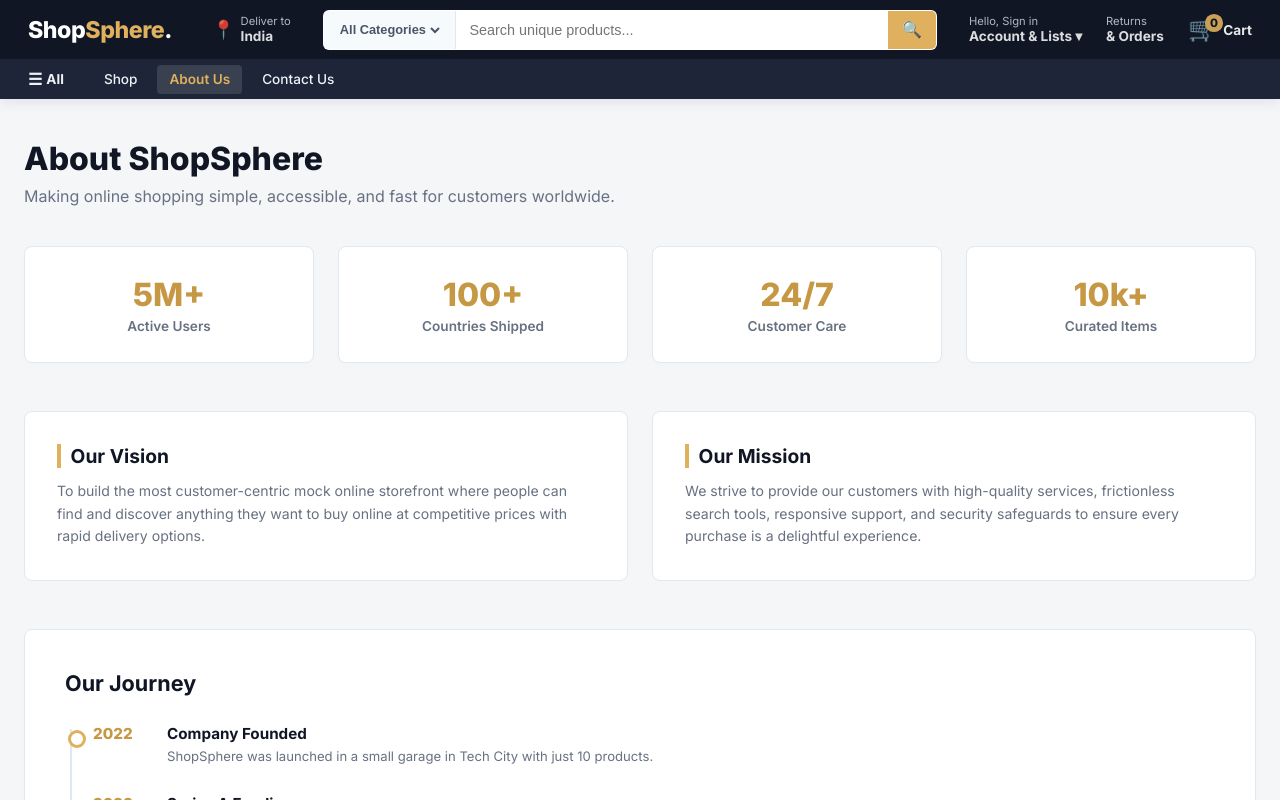
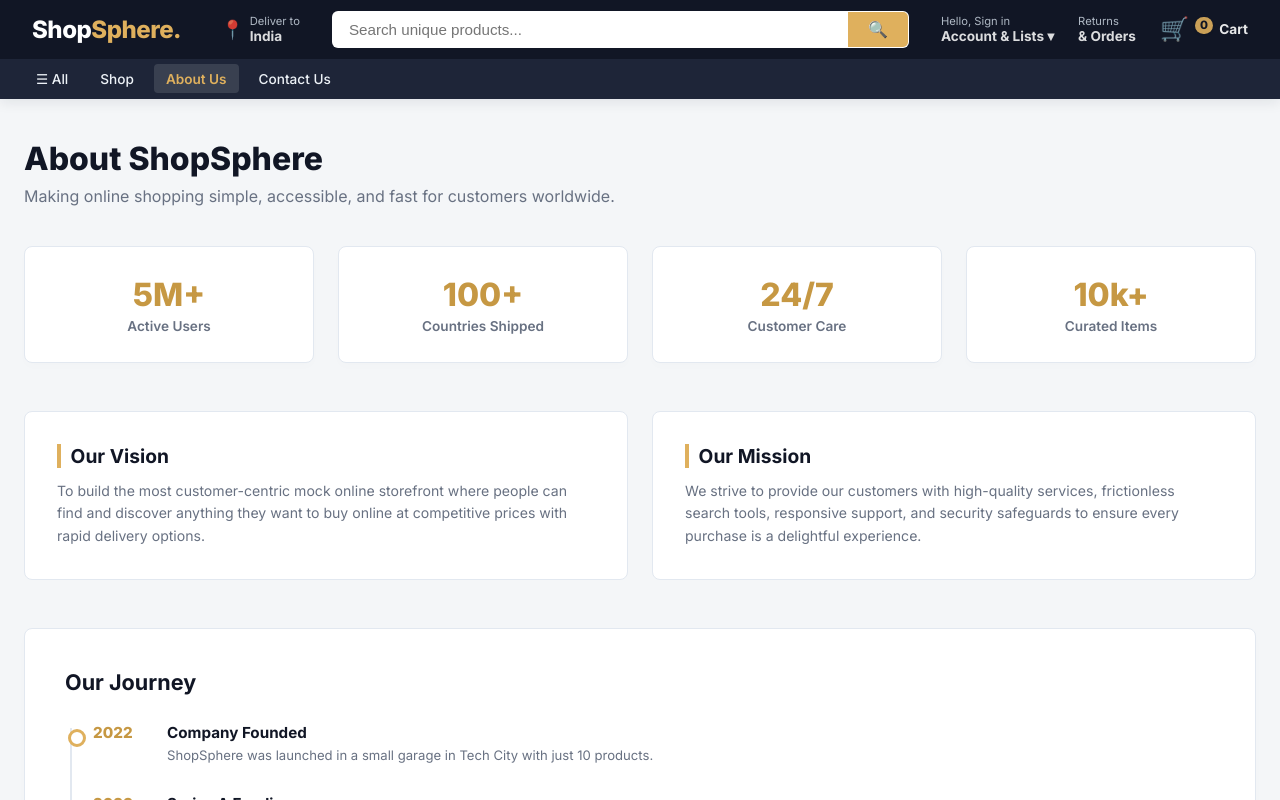
Before and after one commit to Abishek-230606/Shop-Sphere, a React (Create React App) app: page /about in a window 1280 px wide. Shown: the top 800 px of the page. Built offline with nearby package versions, Linux system fonts and the light colour scheme.

Commit message:
i have made the search bar as minimal functional search bar where it can search the product which are inserted in the list of products

```diff
--- a/src/components/Navbar.css
+++ b/src/components/Navbar.css
@@ -1,39 +1,37 @@
-/* Site Header wrapper */
-.site-header {
+.site-navbar {
+  background-color: var(--primary-brand); /* Matches the deep primary brand shade (#111625) */
+  color: #ffffff;
   position: sticky;
   top: 0;
   z-index: 100;
-  display: flex;
-  flex-direction: column;
   box-shadow: 0 4px 12px rgba(17, 22, 37, 0.08);
 }
 
-/* Main Navbar */
-.site-navbar {
+/* ── Top bar ── */
+.site-navbar__top {
   background-color: var(--primary-brand);
-  color: #ffffff;
-  padding: 0.6rem 1.25rem;
+  padding: 0.6rem 0;
 }
 
-.site-navbar__inner {
+.site-navbar__top-inner {
   max-width: var(--max-width);
   margin: 0 auto;
+  padding: 0 1.5rem;
   display: flex;
   align-items: center;
   gap: 1.5rem;
 }
 
-/* Brand Logo */
+/* Brand */
 .site-navbar__brand {
-  display: flex;
-  align-items: baseline;
-  font-size: 1.45rem;
+  text-decoration: none;
+  font-size: 1.5rem;
   font-weight: 800;
-  text-decoration: none;
+  white-space: nowrap;
+  padding: 0.3rem 0.5rem;
+  border-radius: var(--border-radius);
+  transition: opacity var(--transition-fast);
   letter-spacing: -0.02em;
-  padding: 0.3rem 0.5rem;
-  border-radius: 4px;
-  transition: opacity var(--transition-fast);
 }
 
 .site-navbar__brand:hover {
@@ -41,261 +39,150 @@
   text-decoration: none;
 }
 
-.site-navbar__brand-shop {
+.brand-shop {
   color: #ffffff;
 }
 
-.site-navbar__brand-sphere {
+.brand-sphere {
+  color: var(--accent-gold); /* Warm premium gold accent (#dfb05d) */
+}
+
+.brand-dot {
   color: var(--accent-gold);
 }
 
-.site-navbar__brand-dot {
-  color: #ffffff;
-}
-
-/* Location Indicator */
-.navbar-delivery {
+/* Deliver to */
+.site-navbar__deliver {
   display: flex;
   align-items: center;
   gap: 0.35rem;
+  white-space: nowrap;
   padding: 0.3rem 0.5rem;
+  border-radius: var(--border-radius);
   cursor: pointer;
   opacity: 0.85;
   transition: opacity var(--transition-fast);
 }
 
-.navbar-delivery:hover {
+.site-navbar__deliver:hover {
   opacity: 1;
 }
 
-.navbar-delivery__icon {
+.deliver-icon {
   font-size: 1.15rem;
 }
 
-.navbar-delivery__text {
-  display: flex;
-  flex-direction: column;
+.deliver-top {
+  display: block;
+  font-size: 0.7rem;
+  color: #cbd5e0;
 }
 
-.navbar-delivery__line1 {
-  font-size: 0.7rem;
-  color: #cbd5e0;
-  line-height: 1.2;
-}
-
-.navbar-delivery__line2 {
+.deliver-bottom {
+  display: block;
   font-size: 0.85rem;
   font-weight: 700;
   color: #ffffff;
 }
 
-/* Search Bar */
-.navbar-search {
+/* Search */
+.site-navbar__search {
+  flex: 1;
+  min-width: 0;
+}
+
+.search-inner {
   display: flex;
-  flex: 1;
-  height: 2.5rem;
   border-radius: var(--border-radius);
   overflow: hidden;
+  border: 1px solid rgba(255, 255, 255, 0.1);
   background-color: #ffffff;
-  border: 1px solid rgba(255, 255, 255, 0.1);
   transition: border-color var(--transition-fast), box-shadow var(--transition-fast);
 }
 
-.navbar-search:focus-within {
+.search-inner:focus-within {
   border-color: var(--accent-gold);
   box-shadow: 0 0 0 3px rgba(223, 176, 93, 0.2);
 }
 
-.navbar-search__select-wrapper {
-  background-color: #f7fafc;
-  border-right: 1px solid #e2e8f0;
-  display: flex;
-  align-items: center;
-  padding: 0 0.75rem;
+.search-input {
+  flex: 1;
+  padding: 0.55rem 1rem;
+  font-size: 0.95rem;
+  border: none;
+  outline: none;
+  color: var(--text-main);
+  background-color: #ffffff;
+  min-width: 0;
 }
 
-.navbar-search__select {
-  background: transparent;
-  border: none;
-  font-size: 0.8rem;
-  color: #4a5568;
-  height: 100%;
-  cursor: pointer;
-  outline: none;
-  font-weight: 600;
-}
-
-.navbar-search__input {
-  flex: 1;
-  border: none;
-  padding: 0 0.85rem;
-  font-size: 0.9rem;
-  outline: none;
-  color: var(--text-main);
-}
-
-.navbar-search__button {
+.search-btn {
   background-color: var(--accent-gold);
   border: none;
-  width: 3rem;
+  padding: 0 1.25rem;
+  font-size: 1rem;
+  cursor: pointer;
+  transition: background-color var(--transition-fast);
   display: flex;
   align-items: center;
   justify-content: center;
-  cursor: pointer;
-  font-size: 1rem;
-  transition: background-color var(--transition-fast);
 }
 
-.navbar-search__button:hover {
+.search-btn:hover {
   background-color: var(--accent-gold-dark);
 }
 
-/* Right Menu Navigation Items */
-.navbar-right-menus {
+/* Right actions */
+.site-navbar__actions {
   display: flex;
   align-items: center;
   gap: 0.5rem;
+  white-space: nowrap;
 }
 
-.navbar-menu-item {
+.nav-action {
   display: flex;
   flex-direction: column;
-  justify-content: center;
   padding: 0.3rem 0.5rem;
+  border-radius: var(--border-radius);
   cursor: pointer;
-  position: relative;
   opacity: 0.85;
   transition: opacity var(--transition-fast);
 }
 
-.navbar-menu-item:hover {
+.nav-action:hover {
   opacity: 1;
 }
 
-.navbar-menu-item__line1 {
+.nav-action__top {
   font-size: 0.7rem;
   color: #cbd5e0;
-  line-height: 1.2;
 }
 
-.navbar-menu-item__line2 {
+.nav-action__bottom {
   font-size: 0.85rem;
   font-weight: 700;
   color: #ffffff;
 }
 
-/* Account Dropdown Menu Styling */
-.dropdown-trigger {
-  position: relative;
-}
-
-.navbar-dropdown-content {
-  display: none;
-  position: absolute;
-  top: 100%;
-  right: 0;
-  background-color: #ffffff;
-  border-radius: var(--border-radius);
-  box-shadow: 0 10px 25px rgba(0, 0, 0, 0.1);
-  z-index: 120;
-  margin-top: 0.5rem;
-  color: var(--text-main);
-  animation: fadeIn 0.2s cubic-bezier(0.16, 1, 0.3, 1);
-  border: 1px solid var(--border-color);
-}
-
-.dropdown-trigger:hover .navbar-dropdown-content {
-  display: block;
-}
-
-.accounts-dropdown {
-  width: 380px;
-  padding: 1.25rem;
-  right: -20px;
-}
-
-.accounts-dropdown__box {
-  display: flex;
-  flex-direction: column;
-  align-items: center;
-}
-
-.sign-in-btn {
-  width: 70%;
-  text-align: center;
-  padding: 0.5rem 0;
-  margin-bottom: 0.6rem;
-}
-
-.new-customer-text {
-  font-size: 0.78rem;
-  color: var(--text-muted);
-}
-
-.new-customer-text a {
-  color: #2b6cb0;
-}
-
-.dropdown-divider {
-  width: 100%;
-  border: 0;
-  border-top: 1px solid var(--border-color);
-  margin: 1rem 0;
-}
-
-.dropdown-lists-section {
-  display: grid;
-  grid-template-columns: 1fr 1fr;
-  gap: 1.25rem;
-  width: 100%;
-  text-align: left;
-}
-
-.dropdown-list-column h4 {
-  font-size: 0.85rem;
-  font-weight: 700;
-  margin-bottom: 0.5rem;
-  color: var(--text-main);
-}
-
-.dropdown-list-column a {
-  display: block;
-  font-size: 0.78rem;
-  color: var(--text-muted);
-  margin-bottom: 0.4rem;
-  text-decoration: none;
-}
-
-.dropdown-list-column a:hover {
-  color: #2b6cb0;
-  text-decoration: underline;
-}
-
-/* Shopping Cart Wrapper */
-.navbar-cart-wrapper {
-  position: relative;
-}
-
+/* Mini cart */
 .mini-cart {
   display: flex;
   align-items: center;
   gap: 0.4rem;
-  padding: 0.3rem 0.5rem;
   text-decoration: none;
   color: #ffffff;
+  padding: 0.3rem 0.5rem;
+  border-radius: var(--border-radius);
   opacity: 0.9;
   transition: opacity var(--transition-fast);
+  white-space: nowrap;
 }
 
 .mini-cart:hover {
   opacity: 1;
+  color: #ffffff;
   text-decoration: none;
-}
-
-.mini-cart__icon-container {
-  position: relative;
-  display: flex;
-  align-items: center;
 }
 
 .mini-cart__icon {
@@ -304,20 +191,19 @@
 }
 
 .mini-cart__count {
-  position: absolute;
-  top: -4px;
-  right: -6px;
   background-color: var(--accent-gold);
   color: var(--primary-brand);
   min-width: 1.1rem;
   height: 1.1rem;
   border-radius: 50%;
-  display: flex;
+  display: inline-flex;
   align-items: center;
   justify-content: center;
   font-size: 0.72rem;
   font-weight: 800;
   box-shadow: 0 1px 3px rgba(0, 0, 0, 0.15);
+  position: relative;
+  top: -4px;
 }
 
 .mini-cart__label {
@@ -325,239 +211,77 @@
   font-weight: 700;
 }
 
-/* Mini Cart Dropdown Panel */
-.mini-cart-dropdown {
-  position: absolute;
-  top: 100%;
-  right: 0;
-  width: 320px;
-  background-color: #ffffff;
-  border: 1px solid var(--border-color);
-  border-radius: var(--border-radius);
-  box-shadow: 0 10px 25px rgba(0, 0, 0, 0.1);
-  margin-top: 0.5rem;
-  padding: 1rem;
-  z-index: 150;
-  color: var(--text-main);
-  animation: slideDown 0.2s cubic-bezier(0.16, 1, 0.3, 1);
-}
-
-.mini-cart-dropdown::before {
-  content: '';
-  position: absolute;
-  top: -6px;
-  right: 25px;
-  width: 12px;
-  height: 12px;
-  background: white;
-  transform: rotate(45deg);
-  border-left: 1px solid var(--border-color);
-  border-top: 1px solid var(--border-color);
-}
-
-.mini-cart-dropdown__header {
-  border-bottom: 1px solid var(--border-color);
-  padding-bottom: 0.5rem;
-  margin-bottom: 0.75rem;
-}
-
-.mini-cart-dropdown__header h3 {
-  font-size: 0.9rem;
-  font-weight: 700;
-}
-
-.mini-cart-dropdown__items {
-  max-height: 220px;
-  overflow-y: auto;
-  margin-bottom: 1rem;
-}
-
-.mini-cart-item {
-  display: flex;
-  gap: 0.75rem;
-  padding: 0.5rem 0;
-  border-bottom: 1px solid #f7f9fa;
-}
-
-.mini-cart-item:last-child {
-  border-bottom: none;
-}
-
-.mini-cart-item__img {
-  width: 50px;
-  height: 50px;
-  object-fit: cover;
-  border-radius: 4px;
-  border: 1px solid var(--border-color);
-}
-
-.mini-cart-item__details {
-  flex: 1;
-  display: flex;
-  flex-direction: column;
-  justify-content: space-between;
-}
-
-.mini-cart-item__title {
-  font-size: 0.78rem;
-  font-weight: 600;
-  color: var(--text-main);
-  line-height: 1.3;
-  display: -webkit-box;
-  -webkit-line-clamp: 2;
-  -webkit-box-orient: vertical;
-  overflow: hidden;
-}
-
-.mini-cart-item__category {
-  font-size: 0.68rem;
-  color: var(--text-muted);
-}
-
-.mini-cart-item__price-qty {
-  display: flex;
-  justify-content: space-between;
-  align-items: center;
-  font-size: 0.75rem;
-}
-
-.mini-cart-item__price {
-  font-weight: 700;
-  color: #c53030;
-}
-
-.mini-cart-dropdown__footer {
-  border-top: 1px solid var(--border-color);
-  padding-top: 0.75rem;
-}
-
-.mini-cart-dropdown__subtotal {
-  display: flex;
-  justify-content: space-between;
-  font-size: 0.85rem;
-  margin-bottom: 0.8rem;
-}
-
-.subtotal-price {
-  font-size: 0.95rem;
-  color: #c53030;
-  font-weight: 700;
-}
-
-.mini-cart-dropdown__actions {
-  display: flex;
-  flex-direction: column;
-  gap: 0.5rem;
-}
-
-.cart-btn-full {
-  display: block;
-  text-align: center;
-  font-size: 0.82rem;
-  padding: 0.5rem 0;
-}
-
-/* Secondary Sub-Navbar Styling (Slightly lighter Indigo) */
-.site-subnav {
-  background-color: #1e2538;
-  color: #ffffff;
-  padding: 0 1rem;
+/* ── Bottom nav bar ── */
+.site-navbar__bottom {
+  background-color: #1e2538; /* Matches the secondary sub-nav background */
+  padding: 0;
   height: 2.5rem;
   display: flex;
   align-items: center;
 }
 
-.site-subnav__inner {
+.site-navbar__bottom-inner {
   max-width: var(--max-width);
+  margin: 0 auto;
+  padding: 0 1.5rem;
   width: 100%;
-  margin: 0 auto;
 }
 
-.site-subnav__links {
-  list-style: none;
+.site-navbar__links {
   display: flex;
   align-items: center;
   gap: 0.5rem;
+  list-style: none;
+  margin: 0;
+  padding: 0;
 }
 
-.subnav-link, .subnav-link-all {
+.site-navbar__link {
+  display: block;
   color: #edf2f7;
+  text-decoration: none;
   font-size: 0.85rem;
   font-weight: 500;
-  text-decoration: none;
   padding: 0.4rem 0.75rem;
   border-radius: 4px;
-  display: flex;
-  align-items: center;
-  gap: 0.25rem;
   transition: background-color var(--transition-fast), color var(--transition-fast);
+  white-space: nowrap;
 }
 
-.subnav-link:hover, .subnav-link-all:hover {
+.site-navbar__link:hover {
   background-color: rgba(255, 255, 255, 0.08);
   color: #ffffff;
   text-decoration: none;
 }
 
-.subnav-link.active {
+.site-navbar__link.active {
   background-color: rgba(255, 255, 255, 0.12);
   color: var(--accent-gold);
   font-weight: 600;
 }
 
-.subnav-all-menu {
-  margin-right: 0.5rem;
-}
-
-.subnav-link-all {
-  font-weight: 700;
-}
-
-.hamburger-icon {
-  font-size: 1rem;
-}
-
-/* Animations */
-@keyframes fadeIn {
-  from { opacity: 0; transform: translateY(5px); }
-  to { opacity: 1; transform: translateY(0); }
-}
-
-@keyframes slideDown {
-  from { opacity: 0; transform: translateY(-10px); }
-  to { opacity: 1; transform: translateY(0); }
-}
-
-/* Responsive Breakpoints */
+/* ── Responsive ── */
 @media (max-width: 900px) {
-  .navbar-delivery {
+  .site-navbar__deliver {
     display: none;
   }
 }
 
 @media (max-width: 768px) {
-  .site-navbar__inner {
+  .site-navbar__top-inner {
     flex-wrap: wrap;
     gap: 0.75rem;
   }
 
-  .navbar-search {
+  .site-navbar__search {
     order: 3;
     width: 100%;
-    flex-basis: 100%;
   }
 
-  .navbar-right-menus {
-    margin-left: auto;
+  .nav-action {
+    display: none;
   }
 
-  .accounts-dropdown {
-    width: 320px;
-    right: -50px;
-  }
-}
-
-@media (max-width: 480px) {
   .mini-cart__label {
     display: none;
   }
--- a/src/components/Navbar.js
+++ b/src/components/Navbar.js
@@ -1,173 +1,128 @@
 import React, { useState } from 'react';
-import { NavLink, Link } from 'react-router-dom';
+import { NavLink, useNavigate } from 'react-router-dom';
 import './Navbar.css';
 
-function Navbar() {
-  const [searchCategory, setSearchCategory] = useState('All');
-  const [searchQuery, setSearchQuery] = useState('');
-  const [showMiniCart, setShowMiniCart] = useState(false);
+function Navbar({ cartCount = 0 }) {
+  const [searchTerm, setSearchTerm] = useState('');
+  const navigate = useNavigate();
 
-  // Mock cart items for the mini-cart demonstration
-  const mockCartItems = [];
-  const cartItemsCount = mockCartItems.reduce((acc, item) => acc + item.quantity, 0);
-  const cartSubtotal = mockCartItems.reduce((acc, item) => acc + item.price * item.quantity, 0).toFixed(2);
-
-  const handleSearchSubmit = (e) => {
+  function handleSearch(e) {
     e.preventDefault();
-    console.log(`Searching for "${searchQuery}" in category "${searchCategory}"`);
-  };
+    if (searchTerm.trim()) {
+      navigate(`/shop?search=${encodeURIComponent(searchTerm.trim())}`);
+    } else {
+      navigate('/shop');
+    }
+  }
 
   return (
-    <header className="site-header">
-      {/* Main Navbar */}
     <nav className="site-navbar">
-        <div className="site-navbar__inner">
-          {/* Logo */}
-          <Link to="/" className="site-navbar__brand" aria-label="ShopSphere Home">
-            <span className="site-navbar__brand-shop">Shop</span>
-            <span className="site-navbar__brand-sphere">Sphere</span>
-            <span className="site-navbar__brand-dot">.</span>
-          </Link>
+      {/* Top bar */}
+      <div className="site-navbar__top">
+        <div className="site-navbar__top-inner">
 
-          {/* Delivery Location Mock */}
-          <div className="navbar-delivery">
-            <div className="navbar-delivery__icon">📍</div>
-            <div className="navbar-delivery__text">
-              <span className="navbar-delivery__line1">Deliver to</span>
-              <span className="navbar-delivery__line2">India</span>
+          {/* Brand */}
+          <NavLink to="/" className="site-navbar__brand">
+            <span className="brand-shop">Shop</span>
+            <span className="brand-sphere">Sphere</span>
+            <span className="brand-dot">.</span>
+          </NavLink>
+
+          {/* Deliver to */}
+          <div className="site-navbar__deliver">
+            <span className="deliver-icon">📍</span>
+            <div>
+              <span className="deliver-top">Deliver to</span>
+              <span className="deliver-bottom">India</span>
             </div>
           </div>
 
-          {/* Search Bar */}
-          <form className="navbar-search" onSubmit={handleSearchSubmit}>
-            <div className="navbar-search__select-wrapper">
-              <select
-                value={searchCategory}
-                onChange={(e) => setSearchCategory(e.target.value)}
-                className="navbar-search__select"
-                aria-label="Search category"
-              >
-                <option value="All">All Categories</option>
-                <option value="Electronics">Electronics</option>
-                <option value="Fashion">Fashion</option>
-                <option value="Home & Kitchen">Home</option>
-                <option value="Sports">Sports</option>
-              </select>
-            </div>
+          {/* Search */}
+          <form className="site-navbar__search" onSubmit={handleSearch}>
+            <div className="search-inner" style={{ position: 'relative' }}>
               <input
                 type="text"
+                className="search-input"
                 placeholder="Search unique products..."
-              value={searchQuery}
-              onChange={(e) => setSearchQuery(e.target.value)}
-              className="navbar-search__input"
-              aria-label="Search items"
+                value={searchTerm}
+                onChange={(e) => setSearchTerm(e.target.value)}
+                aria-label="Search products"
+                style={{ paddingRight: '2.5rem' }}
               />
-            <button type="submit" className="navbar-search__button" aria-label="Submit search">
+              {searchTerm && (
+                <button
+                  type="button"
+                  onClick={() => {
+                    setSearchTerm('');
+                    navigate('/shop');
+                  }}
+                  className="search-clear-btn"
+                  aria-label="Clear search"
+                  style={{
+                    position: 'absolute',
+                    right: '4.50rem',
+                    top: '50%',
+                    transform: 'translateY(-50%)',
+                    background: 'none',
+                    border: 'none',
+                    fontSize: '0.95rem',
+                    color: 'var(--text-muted)',
+                    cursor: 'pointer',
+                    display: 'flex',
+                    alignItems: 'center',
+                    justifyContent: 'center',
+                    padding: '0.2rem'
+                  }}
+                >
+                  ✕
+                </button>
+              )}
+              <button type="submit" className="search-btn" aria-label="Search">
                 🔍
               </button>
+            </div>
           </form>
 
-          {/* Accounts & Orders */}
-          <div className="navbar-right-menus">
-            <div className="navbar-menu-item dropdown-trigger">
-              <span className="navbar-menu-item__line1">Hello, Sign in</span>
-              <span className="navbar-menu-item__line2">Account & Lists ▾</span>
-              <div className="navbar-dropdown-content accounts-dropdown">
-                <div className="accounts-dropdown__box">
-                  <button className="btn-premium-primary sign-in-btn">Sign in</button>
-                  <p className="new-customer-text">New customer? <a href="#register">Start here.</a></p>
-                  <hr className="dropdown-divider" />
-                  <div className="dropdown-lists-section">
-                    <div className="dropdown-list-column">
-                      <h4>Your Lists</h4>
-                      <a href="#wishlist">Create a Wish List</a>
-                      <a href="#find-list">Find a Wish List</a>
+          {/* Right actions */}
+          <div className="site-navbar__actions">
+            <div className="nav-action">
+              <span className="nav-action__top">Hello, Sign in</span>
+              <span className="nav-action__bottom">Account &amp; Lists ▾</span>
             </div>
-                    <div className="dropdown-list-column">
-                      <h4>Your Account</h4>
-                      <a href="#account">Your Account</a>
-                      <Link to="/returns-orders">Your Orders</Link>
-                      <a href="#recommendations">Recommendations</a>
+            <div className="nav-action">
+              <span className="nav-action__top">Returns</span>
+              <span className="nav-action__bottom">&amp; Orders</span>
             </div>
+            <NavLink to="/cart" className="mini-cart" aria-label="View cart">
+              <span className="mini-cart__icon">🛒</span>
+              <span className="mini-cart__count">{cartCount}</span>
+              <span className="mini-cart__label">Cart</span>
+            </NavLink>
           </div>
-                </div>
+
         </div>
       </div>
 
-            <Link to="/returns-orders" className="navbar-menu-item" style={{ textDecoration: 'none', color: 'inherit' }}>
-              <span className="navbar-menu-item__line1">Returns</span>
-              <span className="navbar-menu-item__line2">& Orders</span>
-            </Link>
-
-            {/* Shopping Cart Trigger */}
-            <div
-              className="navbar-cart-wrapper"
-              onMouseEnter={() => setShowMiniCart(true)}
-              onMouseLeave={() => setShowMiniCart(false)}
+      {/* Bottom nav bar */}
+      <div className="site-navbar__bottom">
+        <div className="site-navbar__bottom-inner">
+          <ul className="site-navbar__links">
+            <li>
+              <NavLink
+                to="/shop"
+                className={({ isActive }) =>
+                  isActive ? 'site-navbar__link active' : 'site-navbar__link'
+                }
               >
-              <Link to="/cart" className="mini-cart" aria-label="View shopping cart">
-                <div className="mini-cart__icon-container">
-                  <span className="mini-cart__icon" aria-hidden="true">🛒</span>
-                  <span className="mini-cart__count">{cartItemsCount}</span>
-                </div>
-                <span className="mini-cart__label">Cart</span>
-              </Link>
-
-              {/* Hover Mini-Cart Dropdown */}
-              {showMiniCart && (
-                <div className="mini-cart-dropdown" role="dialog" aria-label="Mini Cart Preview">
-                  <div className="mini-cart-dropdown__header">
-                    <h3>Shopping Cart Preview</h3>
-                  </div>
-                  <div className="mini-cart-dropdown__items">
-                    {mockCartItems.map((item) => (
-                      <div className="mini-cart-item" key={item.id}>
-                        <img src={item.image} alt={item.title} className="mini-cart-item__img" />
-                        <div className="mini-cart-item__details">
-                          <h4 className="mini-cart-item__title">{item.title}</h4>
-                          <p className="mini-cart-item__category">{item.category}</p>
-                          <div className="mini-cart-item__price-qty">
-                            <span>Qty: {item.quantity}</span>
-                            <span className="mini-cart-item__price">${item.price.toFixed(2)}</span>
-                          </div>
-                        </div>
-                      </div>
-                    ))}
-                  </div>
-                  <div className="mini-cart-dropdown__footer">
-                    <div className="mini-cart-dropdown__subtotal">
-                      <span>Subtotal:</span>
-                      <strong className="subtotal-price">${cartSubtotal}</strong>
-                    </div>
-                    <div className="mini-cart-dropdown__actions">
-                      <Link to="/cart" className="btn-premium-secondary cart-btn-full" onClick={() => setShowMiniCart(false)}>
-                        Go to Cart
-                      </Link>
-                      <Link to="/cart" className="btn-premium-primary cart-btn-full" onClick={() => setShowMiniCart(false)}>
-                        Proceed to Checkout
-                      </Link>
-                    </div>
-                  </div>
-                </div>
-              )}
-            </div>
-          </div>
-        </div>
-      </nav>
-
-      {/* Sub Navbar (Utility Navigation) - SPECIFICALLY SIMPLIFIED */}
-      <div className="site-subnav">
-        <div className="site-subnav__inner">
-          <ul className="site-subnav__links">
-            <li className="subnav-all-menu">
-              <a href="#menu" className="subnav-link-all">
-                <span className="hamburger-icon">☰</span> All
-              </a>
+                ☰ All
+              </NavLink>
             </li>
             <li>
               <NavLink
                 to="/shop"
-                className={({ isActive }) => isActive ? 'subnav-link active' : 'subnav-link'}
+                className={({ isActive }) =>
+                  isActive ? 'site-navbar__link active' : 'site-navbar__link'
+                }
               >
                 Shop
               </NavLink>
@@ -175,7 +130,9 @@ function Navbar() {
             <li>
               <NavLink
                 to="/about"
-                className={({ isActive }) => isActive ? 'subnav-link active' : 'subnav-link'}
+                className={({ isActive }) =>
+                  isActive ? 'site-navbar__link active' : 'site-navbar__link'
+                }
               >
                 About Us
               </NavLink>
@@ -183,7 +140,9 @@ function Navbar() {
             <li>
               <NavLink
                 to="/contact"
-                className={({ isActive }) => isActive ? 'subnav-link active' : 'subnav-link'}
+                className={({ isActive }) =>
+                  isActive ? 'site-navbar__link active' : 'site-navbar__link'
+                }
               >
                 Contact Us
               </NavLink>
@@ -191,7 +150,7 @@ function Navbar() {
           </ul>
         </div>
       </div>
-    </header>
+    </nav>
   );
 }
 
```
Lines whose indentation alone changed are shown as unchanged.
